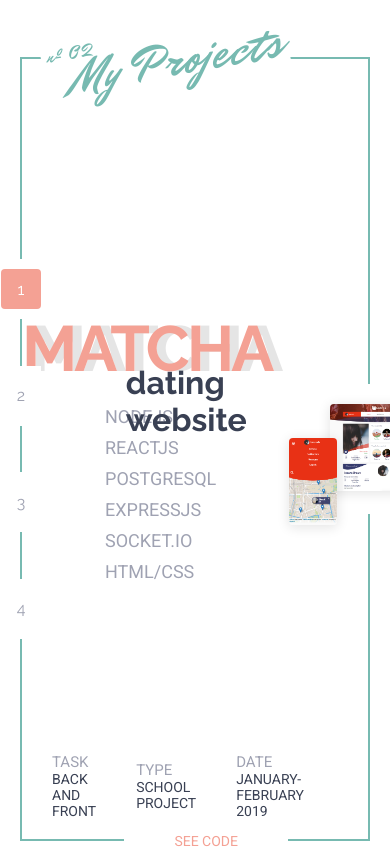
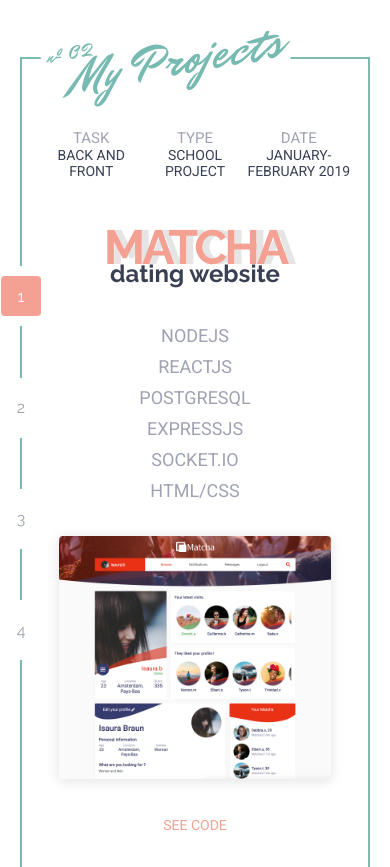
Before and after one commit to ccu-an-b/ccu-an-b.github.io, a plain HTML site: page index.html in a window 390 px wide. Shown: the part 1671-2538 px from the top of the page. Drawn offline with nearby package versions, Linux system fonts and the light colour scheme; some packages are replaced by stand-ins of ours; a script that the page names is missing.

Commit message:
project switch + responsive

```diff
--- a/index.html
+++ b/index.html
@@ -113,10 +113,6 @@
             <div class="right-top"></div>
                 <div class="one-project active" id="matcha">
                     <div class="description">
-                        <div class="title">
-                        <h1>Matcha</h1>
-                        <h2>dating website</h2>
-                        </div>
                         <div class="info">
                             <div class="one-info">
                                 <h3>Task</h3>
@@ -130,6 +126,10 @@
                                 <h3>Date</h3>
                                 <h4>January-February 2019</h4>
                             </div>
+                        </div>
+                        <div class="title">
+                            <h1>Matcha</h1>
+                            <h2>dating website</h2>
                         </div>
                         <div class="languages">
                             <h3>NodeJS</h3>
@@ -157,10 +157,6 @@
 
                 <div class="one-project" id="freelance">
                     <div class="description">
-                        <div class="title">
-                        <h1>Freelance</h1>
-                        <h2>social network</h2>
-                        </div>
                         <div class="info">
                             <div class="one-info">
                                 <h3>Task</h3>
@@ -174,6 +170,10 @@
                                 <h3>Date</h3>
                                 <h4>2018, September-December</h4>
                             </div>
+                        </div>
+                        <div class="title">
+                            <h1>Freelance</h1>
+                            <h2>social network</h2>
                         </div>
                         <div class="languages">
                             <h3>PHP</h3>
@@ -197,10 +197,6 @@
 
                 <div class="one-project" id="camagru">
                     <div class="description">
-                        <div class="title">
-                        <h1>Camagru</h1>
-                        <h2>instagram-like website</h2>
-                        </div>
                         <div class="info">
                             <div class="one-info">
                                 <h3>Task</h3>
@@ -214,6 +210,10 @@
                                 <h3>Date</h3>
                                 <h4>2018, June-August</h4>
                             </div>
+                        </div>
+                        <div class="title">
+                            <h1>Camagru</h1>
+                            <h2>instagram-like website</h2>
                         </div>
                         <div class="languages">
                             <h3>PHP</h3>
@@ -238,12 +238,8 @@
                     </div>
                 </div>
 
-                <div class="one-project " id="yser">
+                <div class="one-project" id="yser">
                     <div class="description">
-                        <div class="title">
-                        <h1>Yser</h1>
-                        <h2>gdpr services</h2>
-                        </div>
                         <div class="info">
                             <div class="one-info">
                                 <h3>Task</h3>
@@ -257,6 +253,10 @@
                                 <h3>Date</h3>
                                 <h4>2018, May</h4>
                             </div>
+                        </div>
+                        <div class="title">
+                            <h1>Yser</h1>
+                            <h2>gdpr services</h2>
                         </div>
                         <div class="languages">
                             <h3>Javascript</h3>
--- a/main.css
+++ b/main.css
@@ -392,7 +392,12 @@ h1,h2,h3,h4,h5,p{
     right:-40px;
     z-index:-1
 }
-
+@media screen and (max-width:800px){
+    .projects .project-container {
+        display:flex;
+        align-items: center
+    }
+}
 @media screen and (max-width: 600px){
     .projects{
         padding: 20px;
@@ -433,7 +438,7 @@ h1,h2,h3,h4,h5,p{
 }
 
 .one-project .description .title{
-position:relative;
+    position:relative;
 }
 .one-project .description .title h1 {
     font-family: 'Raleway', sans-serif;
@@ -445,6 +450,7 @@ position:relative;
     margin:0;
     letter-spacing:-3px;
     filter: drop-shadow( 0.15em 0.00em rgba(0,0,0, 0.1));
+    transition: all .3s;
 }
 
 #freelance.one-project .description .title h1{
@@ -466,6 +472,7 @@ position:relative;
     left: 50%;
     margin: 0;
     font-family: "Raleway";
+    transition: all .3s;
 }
 
 .one-project .description .languages {
@@ -474,6 +481,7 @@ position:relative;
     width:150px;
     margin-left:40%;
     margin-top:15px;
+    transition: all .3s;
 }
 
 .one-project .description .languages h3{
@@ -511,6 +519,61 @@ position:relative;
     font-size:14px;
 }
 
+@media screen and (max-width: 950px){
+    .one-project .description .languages {
+        margin-top:45px;
+    }
+}
+
+@media screen and (max-width: 800px){
+    .one-project {
+        flex-direction: column
+    }
+
+    .one-project .description{
+        height: auto;
+        width: 100%;
+        padding-top: 60px;
+    }
+
+    .one-project .description .title {
+        margin-top:20px;
+    }
+    .one-project .description .info{
+        position: initial;
+        justify-content: center;
+        margin-bottom: 20px;
+        margin-top:10px;
+    }
+    .one-project .description .info .one-info {
+        margin: 0;
+        flex-basis: 30%;
+        justify-content: flex-start;
+        text-align: center;
+    }
+
+}
+
+@media screen and (max-width: 600px){
+
+    .one-project .description .title h1{
+        font-size: 3em;
+    }
+    .one-project .description .title h2{
+        text-align: center;
+        width: 100%;
+        left:0;
+        font-size: 1.5em;
+        top: 40px;
+    }
+
+    .one-project .description .languages {
+        margin-left: auto;
+        margin-right: auto;
+        text-align: center;
+    }
+}
+
 /*----SCREENSHOTS----*/
 .one-project .screenshots {
     width:50%;
@@ -520,7 +583,7 @@ position:relative;
     padding:20px;
     background-color:white;
     right:-80px;
-    max-height: 70%;
+    transition: all .3s;
 }
 
 .one-project .screenshots .screen img {
@@ -528,10 +591,12 @@ position:relative;
     object-fit: cover;
     border-radius: 4px;
     box-shadow: 0px 2px 12px 1px rgba(0, 0, 0, 0.1);
+    transition: all .3s;
 }
 
 .one-project .screenshots .screen.full {
     width:100%;
+    transition: all .3s;
 }
 
 .one-project .screenshots .screen.phone {
@@ -539,12 +604,50 @@ position:relative;
     position: absolute;
     bottom: -10%;
     left: -15%;
+    transition: all .3s;
 }
 
-.one-project.camagru .screenshots .screen.phone {
+#camagru.one-project .screenshots .screen.phone {
     width:60%;
 }
 
+.one-project .screenshots.height{
+    width: auto;
+}
+
+.one-project .screenshots.height .screen img {
+    width: auto;
+    height: 100%;
+}
+
+.one-project .screenshots.height .screen.phone{
+    width: auto;
+    height: 55vh;
+    bottom: 0;
+}
+
+#camagru.one-project .screenshots.height .screen.phone{
+    width: auto;
+    height: 40vh;
+}
+
+.one-project .screenshots.height .screen.full{
+    height: 75vh;
+}
+
+@media screen and (max-width: 800px){
+
+    .one-project .screenshots{
+        width: 90%;
+        right: 0;
+        margin-top: 10px;
+    }
+    .one-project .screenshots .screen.phone{
+        display: none;
+    }
+
+}
+/*----BUTTON----*/
 .one-project .code-link{
     position: absolute;
     padding: 0px 10px;
@@ -607,6 +710,12 @@ position:relative;
     left: 0;
 }
 
+@media screen and (max-width:800px){
+    .one-project .code-link {
+        position: initial;
+        margin-bottom: 20px;
+    }
+}
 /*---Pagination---*/
 .projects .pagination{
     padding: 10px;
--- a/main.js
+++ b/main.js
@@ -17,11 +17,11 @@ $(window).on('load', function(){
 
 
 $(document).ready(function(){
+    resize()
+
     var mouseX, mouseY;
-    var ww = $( window ).width();
-    var wh = $( window ).height();
+    var traX, traY;
 
-    var traX, traY;
     $(document).mousemove(function(e){
       mouseX = e.pageX;
       mouseY = e.pageY;
@@ -64,4 +64,30 @@ $(".header #to_media").click(function(e) {
     setTimeout(() => {$.scrollTo($("#media"), 1000)},1000)
 });
 
-  });
+
+//----------- O N  R E S I Z E -----------//
+window.addEventListener('resize', function(){
+    resize()
+}, true);
+
+function resize(){
+    const ratio = $(window).width()/$(window).height()
+    if (ratio > 1.8 && $(window).width() > 800){
+        $('.screenshots').addClass('height');
+    }
+    else {
+        $('.screenshots').removeClass('height');
+    }
+}
+
+//----------- C H A N G E  P R O J E C T -----------//
+    $('.project-page').click(function(e) {
+        e.preventDefault();
+        if ($(this).attr('class').search("active") === -1){
+            $('.project-page').removeClass('active')
+            $('.one-project').removeClass('active')
+            $(`#${$(this).attr('id')}.project-page`).addClass('active')
+            $(`#${$(this).attr('id')}.one-project`).addClass('active')
+        }
+    })
+});
```
